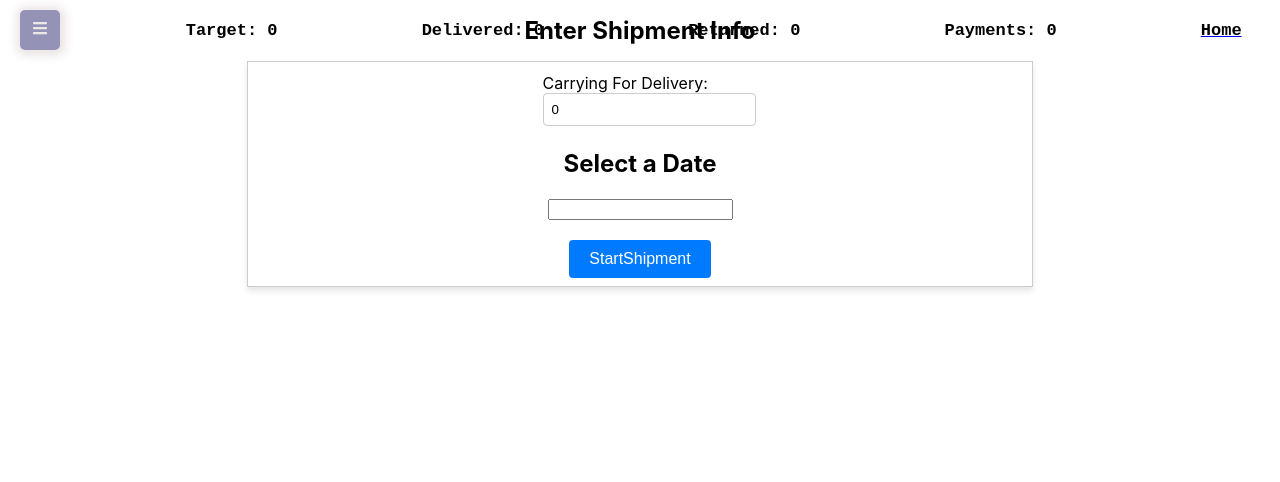
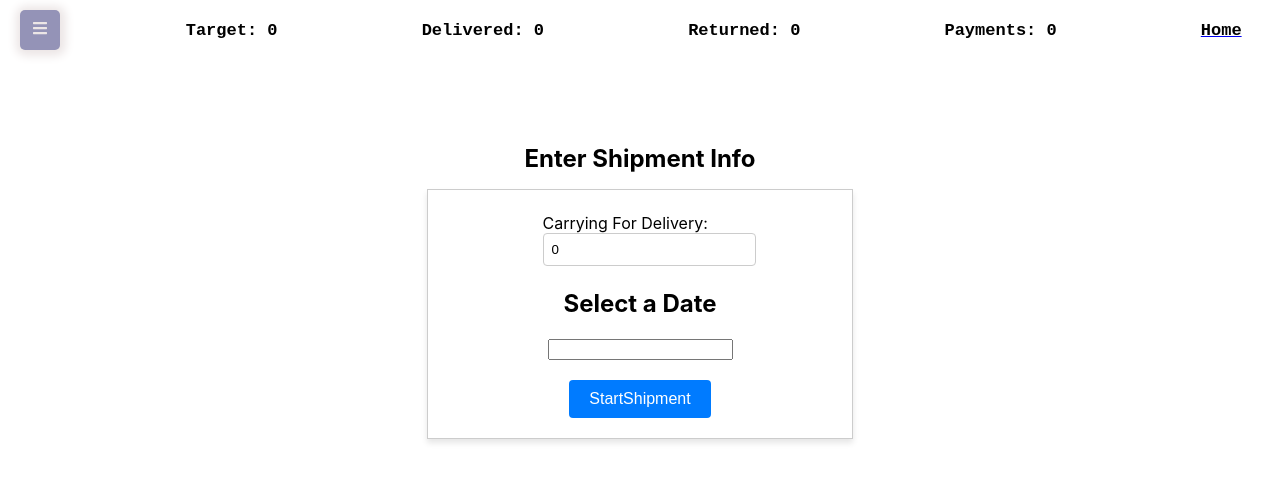
Before and after one commit to linarawwas/TRX_frontend, a React (Create React App) app: page /newShipment in a window 1280 px wide. Shown: the top 482 px of the page. Built offline with nearby package versions, Linux system fonts and the light colour scheme; no server answers; sample sign-in values are in the browser's storage.

Commit message:
fixed start shipment top margin

```diff
--- a/src/components/Orders/RecordOrder/RecordOrder.css
+++ b/src/components/Orders/RecordOrder/RecordOrder.css
@@ -1,4 +1,5 @@
 .record-order-container {
+  margin-top:10%;
   display: flex;
   flex-direction: column;
   align-items: center;
@@ -14,8 +15,8 @@
   display: flex;
   flex-direction: column;
   align-items: center;
-  width: 60%;
-  padding: 8px;
+  width: 30%;
+  padding: 20px;
   border: 1px solid #ccc;
   background-color: #fff;
   margin-bottom:20px;
```
